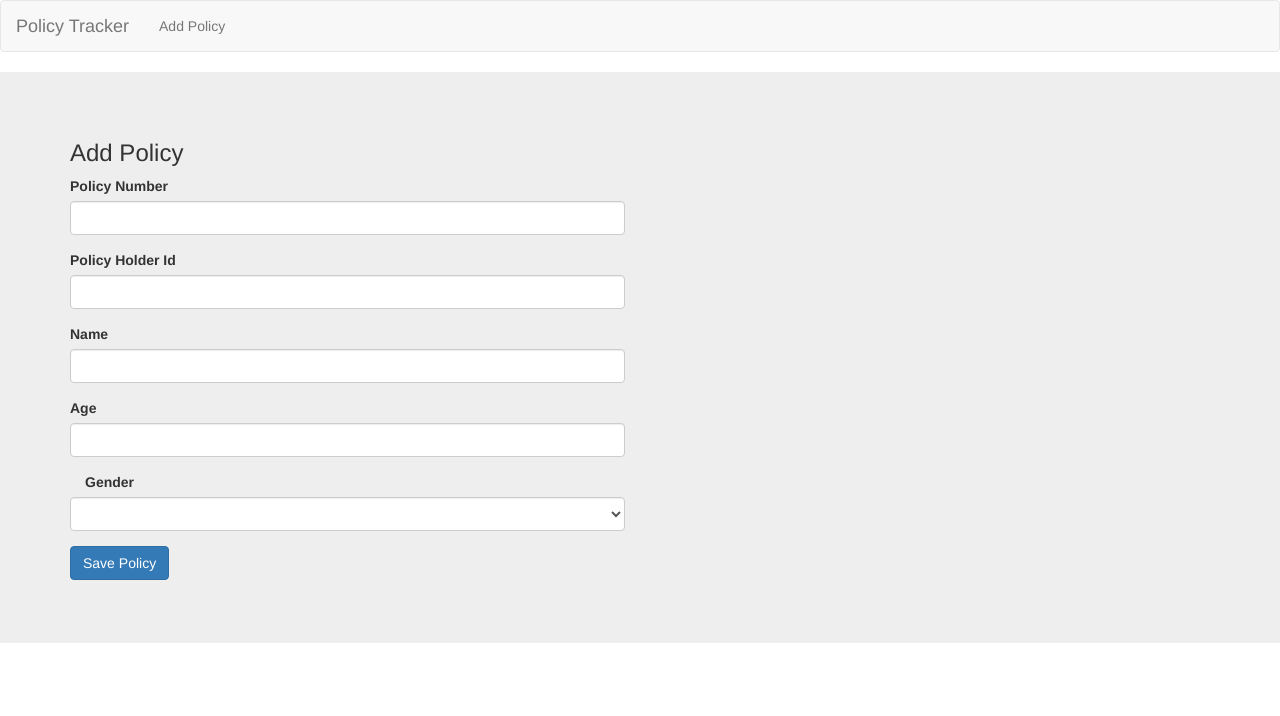
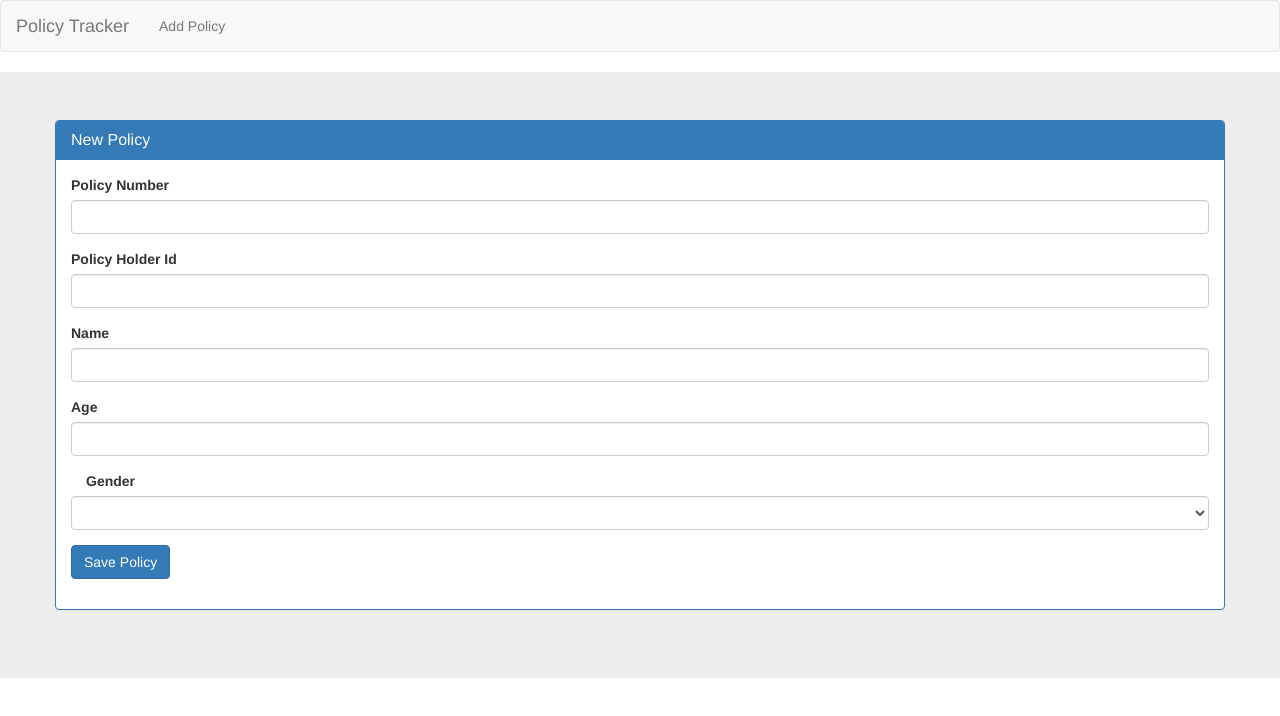
Before and after one commit to erikmorais/WTWPolicyAPI, an Angular app in the folder WebApplication1/ClientApp/: page /addpolicy in a window 1280 px wide. Shown: the top 716 px of the page. Built offline with nearby package versions, Linux system fonts and the light colour scheme.

Commit message:
design final

```diff
--- a/WebApplication1/ClientApp/src/app/add-policy/add-policy.component.html
+++ b/WebApplication1/ClientApp/src/app/add-policy/add-policy.component.html
@@ -2,8 +2,11 @@
 <div class="jumbotron">
   <div class="container">
     <div class="row">
-      <div class="col-md-6 offset-md-3">
-        <h3>Add Policy</h3>
+      <div class="panel panel-primary">
+        <div class="panel-heading">
+          <h3 class="panel-title">New Policy</h3>
+        </div>
+        <div class="panel-body">
           <form [formGroup]="apolicyForm" (ngSubmit)="onSubmit()">
             <div class="form-group">
               <label>Policy Number</label>
@@ -46,10 +49,11 @@
             </div>
 
             <div class="form-group">
-            <button class="btn btn-primary" >Save Policy</button>
+              <button class="btn btn-primary">Save Policy</button>
             </div>
           </form>
         </div>
       </div>
     </div>
   </div>
+</div>
--- a/WebApplication1/ClientApp/src/app/dashboard/dashboard.component.html
+++ b/WebApplication1/ClientApp/src/app/dashboard/dashboard.component.html
@@ -20,7 +20,7 @@
               </thead>
               <tbody>
                 <tr *ngFor='let policy of allPolicy'>
-                  <td>{{policy.policyNumber }}</td>
+                  <td>{{ policy.policyNumber }}</td>
                   <td> {{ policy.policyHolder.name }}</td>
                   <td>
                     <button class="btn btn-primary btn-sm" (click)="selectPolicy(policy)">Show details</button>
@@ -54,9 +54,7 @@
                   Gender:   {{selectedPolicy.policyHolder.gender}}
                 </p>
               </div>
-
             </div>
-
           </div>
         </div>
       </div>
--- a/WebApplication1/ClientApp/src/app/dashboard/dashboard.component.ts
+++ b/WebApplication1/ClientApp/src/app/dashboard/dashboard.component.ts
@@ -50,6 +50,7 @@ export class DashboardComponent implements OnInit {
       .subscribe((data: Policy) => {
         var idx = this.allPolicy.findIndex(a => a.policyNumber == policyNumber);
         this.allPolicy.splice(idx, 1);
+        this.selectedPolicy = null;
         },
           (err: PolicyTrackerError) => console.log(err.friendlyMessage),
           () => this.loggerService.log("delete done")
--- a/WebApplication1/ClientApp/src/app/edit-policy/edit-policy.component.html
+++ b/WebApplication1/ClientApp/src/app/edit-policy/edit-policy.component.html
@@ -2,9 +2,12 @@
 <div class="jumbotron">
   <div class="container">
     <div class="row">
-      <div class="col-md-6 offset-md-3">
-        <h3>Edit Policy</h3>
-        <form [formGroup]="apolicyForm" >
+      <div class="panel panel-primary">
+        <div class="panel-heading">
+          <h3 class="panel-title">Edit Policy</h3>
+        </div>
+        <div class="panel-body">
+          <form [formGroup]="apolicyForm">
             <div class="form-group">
               <label>Policy Number</label>
               <input type="number" formControlName="policyNumber" disabled [(ngModel)]="selectedPolicy.policyNumber" class="form-control" [ngClass]="{ 'is-invalid': submitted && f.policyNumber.errors }" />
@@ -14,21 +17,21 @@
             </div>
             <div class="form-group">
               <label>Policy Holder Id </label>
-            <input type="number" formControlName="policyHolder_id" disabled [(ngModel)]="selectedPolicy.policyHolder.id"  class="form-control" [ngClass]="{ 'is-invalid': submitted && f.policyHolder_id.errors }" />
+              <input type="number" formControlName="policyHolder_id" disabled [(ngModel)]="selectedPolicy.policyHolder.id" class="form-control" [ngClass]="{ 'is-invalid': submitted && f.policyHolder_id.errors }" />
               <div *ngIf="submitted && f.policyHolder_id.errors" class="invalid-feedback">
                 <div *ngIf="f.policyHolder_id.errors.required">Policy Holder id is required</div>
               </div>
             </div>
             <div class="form-group">
               <label>Name</label>
-            <input type="text" formControlName="policyHolder_name"  [(ngModel)]="selectedPolicy.policyHolder.name" class="form-control" [ngClass]="{ 'is-invalid': submitted && f.policyHolder_name.errors }" />
+              <input type="text" formControlName="policyHolder_name" [(ngModel)]="selectedPolicy.policyHolder.name" class="form-control" [ngClass]="{ 'is-invalid': submitted && f.policyHolder_name.errors }" />
               <div *ngIf="submitted && f.policyHolder_name.errors" class="invalid-feedback">
                 <div *ngIf="f.policyHolder_name.errors.required">Name is required</div>
               </div>
             </div>
             <div class="form-group">
               <label>Age</label>
-            <input type="number" formControlName="policyHolder_age"  [(ngModel)]="selectedPolicy.policyHolder.age"  class="form-control" [ngClass]="{ 'is-invalid': submitted && f.policyHolder_age.errors }" />
+              <input type="number" formControlName="policyHolder_age" [(ngModel)]="selectedPolicy.policyHolder.age" class="form-control" [ngClass]="{ 'is-invalid': submitted && f.policyHolder_age.errors }" />
               <div *ngIf="submitted && f.policyHolder_age.errors" class="invalid-feedback">
                 <div *ngIf="f.policyHolder_age.errors.required">Age is required</div>
               </div>
@@ -36,7 +39,7 @@
 
             <div class="form-group">
               <label for="inputHolderGender" class="col-lg-3 control-label">Gender</label>
-            <select class="form-control" formControlName="policyHolder_gender"   [(ngModel)]="selectedPolicy.policyHolder.gender"  [ngClass]="{ 'is-invalid': submitted && f.policyHolder_gender.errors }">
+              <select class="form-control" formControlName="policyHolder_gender" [(ngModel)]="selectedPolicy.policyHolder.gender" [ngClass]="{ 'is-invalid': submitted && f.policyHolder_gender.errors }">
                 <option value=0>Male</option>
                 <option value=1>Female</option>
               </select>
@@ -46,11 +49,12 @@
             </div>
 
             <div class="form-group">
-            <button  (click)="onSubmit()" class="btn btn-primary">Save Policy</button>
-            <button  (click)="revert()" class="btn btn-warning pull-right">Revert Change</button>
+              <button (click)="onSubmit()" class="btn btn-primary">Save Policy</button>
+              <button (click)="revert()" class="btn btn-warning pull-right">Revert Change</button>
             </div>
           </form>
         </div>
       </div>
     </div>
   </div>
+</div>
```
Lines whose indentation alone changed are shown as unchanged.
